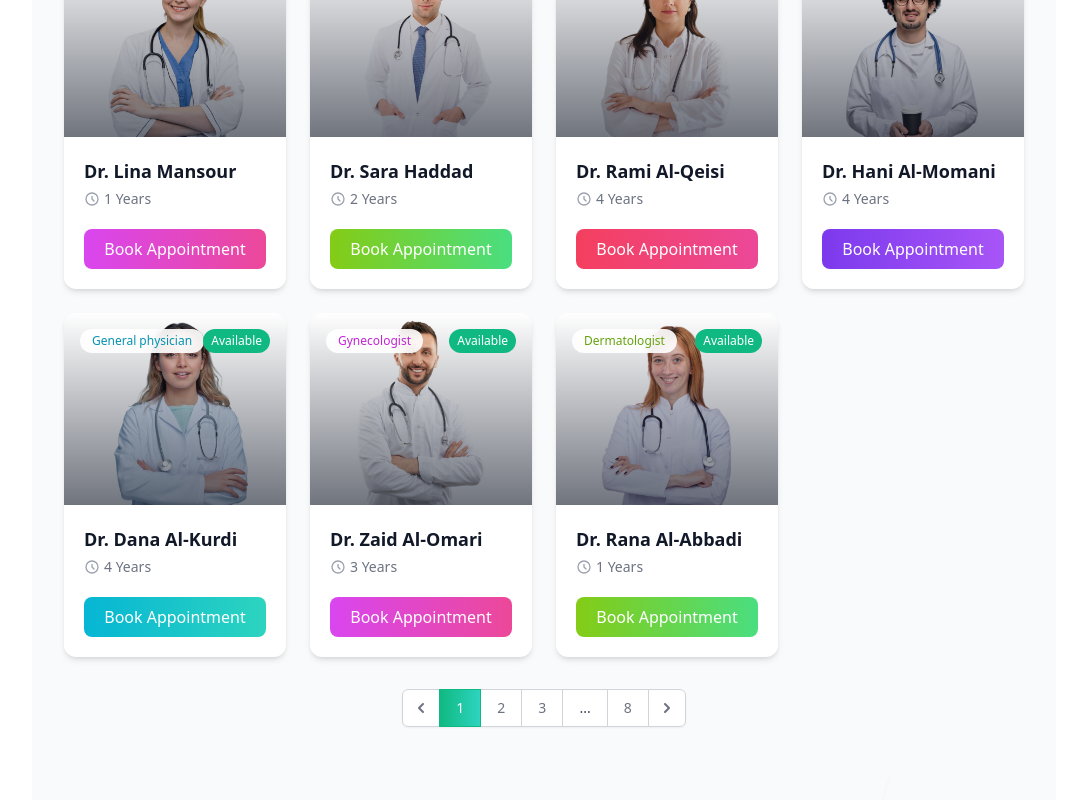
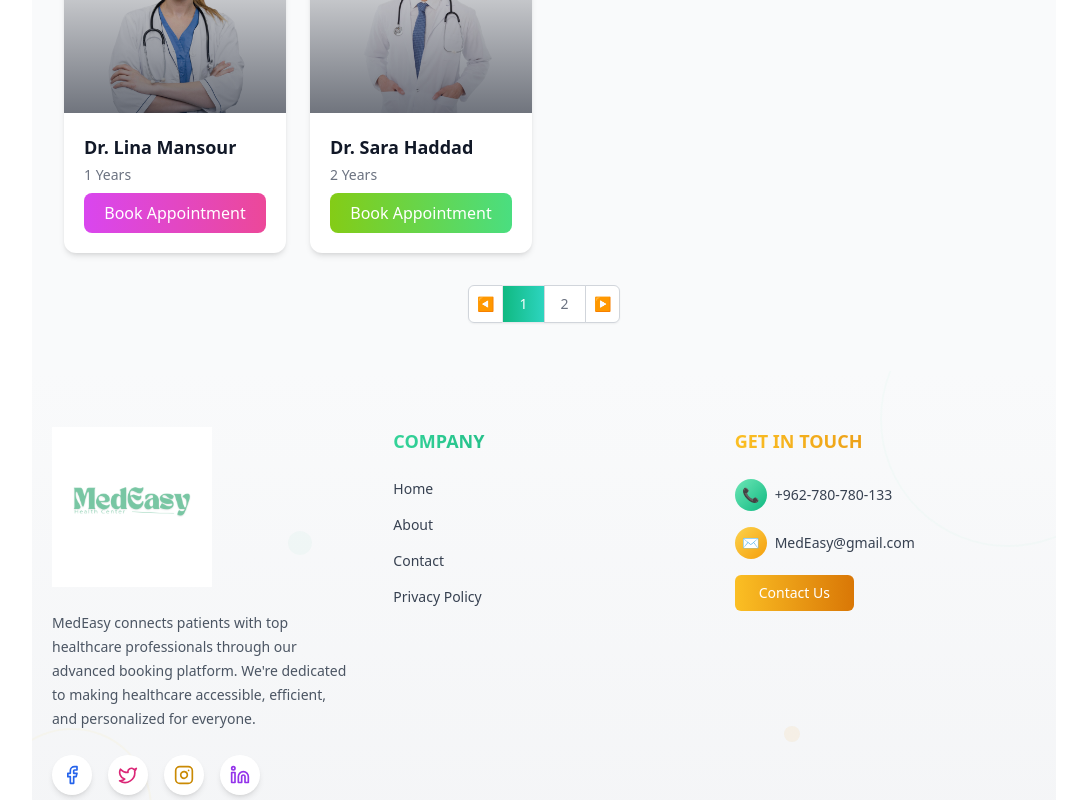
Before and after one commit to ramaqattam/frontend, a React (Vite) app: page /Doctors in a window 1280 px wide. Shown: the part 1260-2060 px from the top of the page, without its empty margins (96-1183 px from the left). Built offline with nearby package versions, Linux system fonts and the light colour scheme.

Commit message:
feat: Refactor Doctors component for improved data handling and pagination

```diff
--- a/src/pages/Doctors.jsx
+++ b/src/pages/Doctors.jsx
@@ -1,35 +1,28 @@
-// Doctors.jsx
 import React, { useState, useEffect } from "react";
 import { colorTheme } from "../components/ColorTheme";
-import { doctors as doctorsData } from "../assets/assets"; // استيراد بيانات الدكاترة من ملف assets
+import { doctors as doctorsData } from "../assets/assets"; // ✅ استدعاء الأطباء الحقيقيين
 
 const Doctors = () => {
   const [isVisible, setIsVisible] = useState(false);
   const [activeFilter, setActiveFilter] = useState("All");
   const [searchTerm, setSearchTerm] = useState("");
-  const [doctors, setDoctors] = useState([]);
   const [filteredDoctors, setFilteredDoctors] = useState([]);
+  const [currentPage, setCurrentPage] = useState(1);
 
-  // تحميل بيانات الدكاترة من ملف assets
+  const doctorsPerPage = 10; // 🔥 كم دكتور بالصفحة
+
   useEffect(() => {
-    // بما أن بيانات الدكاترة من assets لا تحتوي على خاصية availability،
-    // نفترض أن كل الدكاترة متاحون
-    setDoctors(doctorsData);
     setFilteredDoctors(doctorsData);
   }, []);
 
-  // Intersection Observer لتفعيل تأثيرات الأنيميشن عند ظهور القسم
   useEffect(() => {
-    const observer = new IntersectionObserver(
-      ([entry]) => {
-        if (entry.isIntersecting) {
-          setIsVisible(true);
-        }
-      },
-      { threshold: 0.1 }
-    );
+    const observer = new IntersectionObserver(([entry]) => {
+      if (entry.isIntersecting) {
+        setIsVisible(true);
+      }
+    }, { threshold: 0.1 });
 
-    const element = document.getElementById("doctors-container");
+    const element = document.getElementById('doctors-container');
     if (element) observer.observe(element);
 
     return () => {
@@ -37,79 +30,73 @@ const Doctors = () => {
     };
   }, []);
 
-  // تطبيق الفلاتر والبحث
   useEffect(() => {
-    let results = [...doctors];
+    let results = [...doctorsData];
 
-    // تطبيق فلتر التخصص إذا لم يكن "All"
     if (activeFilter !== "All") {
-      results = results.filter((doctor) => doctor.speciality === activeFilter);
+      results = results.filter(doctor => doctor.speciality === activeFilter);
     }
 
-    // تطبيق فلتر البحث حسب الاسم أو التخصص
     if (searchTerm) {
-      const lowercaseSearch = searchTerm.toLowerCase();
+      const lowerSearch = searchTerm.toLowerCase();
       results = results.filter(
-        (doctor) =>
-          doctor.name.toLowerCase().includes(lowercaseSearch) ||
-          doctor.speciality.toLowerCase().includes(lowercaseSearch)
+        doctor =>
+          doctor.name.toLowerCase().includes(lowerSearch) ||
+          doctor.speciality.toLowerCase().includes(lowerSearch)
       );
     }
 
     setFilteredDoctors(results);
-  }, [activeFilter, searchTerm, doctors]);
+    setCurrentPage(1); // عند الفلترة ترجع لأول صفحة
+  }, [activeFilter, searchTerm]);
 
-  // استخراج جميع التخصصات المميزة للفلاتر
-  const specialties = [
-    "All",
-    ...new Set(doctors.map((doctor) => doctor.speciality)),
-  ];
+  const specialties = ["All", ...new Set(doctorsData.map(d => d.speciality))];
 
-  // دالة لإرجاع لون حسب الفهرس
+  const totalPages = Math.ceil(filteredDoctors.length / doctorsPerPage);
+
+  const paginatedDoctors = filteredDoctors.slice(
+    (currentPage - 1) * doctorsPerPage,
+    currentPage * doctorsPerPage
+  );
+
   const getColor = (index) => {
     const accentIndex = index % colorTheme.accent.length;
     return colorTheme.accent[accentIndex];
   };
 
-  // التعامل مع اختيار دكتور محدد
+  const handlePageChange = (pageNumber) => {
+    if (pageNumber >= 1 && pageNumber <= totalPages) {
+      setCurrentPage(pageNumber);
+      window.scrollTo(0, 0);
+    }
+  };
+
   const handleDoctorSelection = (id) => {
     console.log(`Selected doctor with ID: ${id}`);
-    // هنا يمكنك الانتقال إلى صفحة تفاصيل الطبيب أو حجز موعد
   };
 
   return (
     <div className="bg-gray-50 py-12 px-4 sm:px-6 lg:px-8">
-      {/* ترويسة الصفحة */}
+
+      {/* -- Header -- */}
       <div className="max-w-7xl mx-auto text-center mb-12">
-        <h1
-          className={`text-4xl font-bold bg-clip-text text-transparent bg-gradient-to-r ${colorTheme.primary.gradient}`}
-        >
+        <h1 className={`text-4xl font-bold bg-clip-text text-transparent bg-gradient-to-r ${colorTheme.primary.gradient}`}>
           Our Expert Doctors
         </h1>
         <p className="mt-4 text-gray-600 max-w-3xl mx-auto">
-          Schedule appointments with top-rated medical professionals across
-          various specialties
+          Schedule appointments with top-rated medical professionals across various specialties
         </p>
       </div>
 
-      {/* قسم البحث والفلاتر */}
+      {/* -- Search and Filters -- */}
       <div className="max-w-7xl mx-auto mb-10">
         <div className="flex flex-col md:flex-row gap-4 items-center justify-between bg-white rounded-lg shadow-sm p-4">
-          {/* حقل البحث */}
+
+          {/* Search Input */}
           <div className="relative w-full md:w-auto">
             <div className="absolute inset-y-0 left-0 pl-3 flex items-center pointer-events-none">
-              <svg
-                className="h-5 w-5 text-gray-400"
-                fill="none"
-                viewBox="0 0 24 24"
-                stroke="currentColor"
-              >
-                <path
-                  strokeLinecap="round"
-                  strokeLinejoin="round"
-                  strokeWidth={2}
-                  d="M21 21l-6-6m2-5a7 7 0 11-14 0 7 7 0 0114 0z"
-                />
+              <svg className="h-5 w-5 text-gray-400" fill="none" viewBox="0 0 24 24" stroke="currentColor">
+                <path strokeLinecap="round" strokeLinejoin="round" strokeWidth={2} d="M21 21l-6-6m2-5a7 7 0 11-14 0 7 7 0 0114 0z" />
               </svg>
             </div>
             <input
@@ -121,7 +108,7 @@ const Doctors = () => {
             />
           </div>
 
-          {/* فلاتر التخصص */}
+          {/* Specialty Filters */}
           <div className="flex flex-wrap gap-2 w-full md:w-auto justify-center md:justify-end">
             {specialties.slice(0, 8).map((specialty) => (
               <button
@@ -130,7 +117,7 @@ const Doctors = () => {
                 className={`px-3 py-1 text-sm rounded-full transition-all duration-300 ${
                   activeFilter === specialty
                     ? `text-white bg-gradient-to-r ${colorTheme.primary.gradient} shadow-sm`
-                    : "text-gray-700 bg-gray-100 hover:bg-gray-200"
+                    : 'text-gray-700 bg-gray-100 hover:bg-gray-200'
                 }`}
               >
                 {specialty}
@@ -160,72 +147,31 @@ const Doctors = () => {
         </div>
       </div>
 
-      {/* شبكة عرض الدكاترة */}
-      <div
-        id="doctors-container"
-        className={`max-w-7xl mx-auto transition-all duration-1000 transform ${
-          isVisible ? "opacity-100 translate-y-0" : "opacity-0 translate-y-10"
-        }`}
-      >
-        {filteredDoctors.length > 0 ? (
+      {/* -- Doctors Grid -- */}
+      <div id="doctors-container" className={`max-w-7xl mx-auto transition-all duration-1000 transform ${isVisible ? 'opacity-100 translate-y-0' : 'opacity-0 translate-y-10'}`}>
+        {paginatedDoctors.length > 0 ? (
           <div className="grid grid-cols-1 sm:grid-cols-2 lg:grid-cols-3 xl:grid-cols-4 gap-6">
-            {filteredDoctors.map((doctor, index) => {
+            {paginatedDoctors.map((doctor, index) => {
               const color = getColor(index);
               return (
-                <div
-                  key={doctor._id}
-                  onClick={() => handleDoctorSelection(doctor._id)}
+                <div key={doctor._id} onClick={() => handleDoctorSelection(doctor._id)}
                   className="bg-white rounded-xl overflow-hidden shadow-md hover:shadow-lg cursor-pointer transition-all duration-500 transform hover:-translate-y-2"
-                  style={{
-                    transitionDelay: `${50 * (index % 8)}ms`,
-                  }}
+                  style={{ transitionDelay: `${50 * (index % 8)}ms` }}
                 >
                   <div className="relative">
-                    <img
-                      className="w-full h-48 object-cover object-center"
-                      src={doctor.image}
-                      alt={doctor.name}
-                    />
+                    <img className="w-full h-48 object-cover object-center" src={doctor.image} alt={doctor.name} />
                     <div className="absolute inset-0 bg-gradient-to-t from-gray-900 to-transparent opacity-60"></div>
-
-                    {/* شارة التخصص */}
-                    <div
-                      className={`absolute top-4 left-4 bg-white bg-opacity-90 backdrop-blur-sm px-3 py-1 rounded-full text-xs font-medium ${color.text}`}
-                    >
+                    <div className={`absolute top-4 left-4 bg-white bg-opacity-90 backdrop-blur-sm px-3 py-1 rounded-full text-xs font-medium ${color.text}`}>
                       {doctor.speciality}
                     </div>
-
-                    {/* شارة التوفر */}
                     <div className="absolute top-4 right-4 px-2 py-1 rounded-full text-xs font-medium bg-emerald-500 text-white">
                       Available
                     </div>
                   </div>
-
                   <div className="p-5">
-                    <h3 className="font-bold text-lg text-gray-900 mb-1">
-                      {doctor.name}
-                    </h3>
-                    <div className="flex items-center text-sm text-gray-500 mb-3">
-                      <svg
-                        className="w-4 h-4 mr-1 text-gray-400"
-                        fill="none"
-                        stroke="currentColor"
-                        viewBox="0 0 24 24"
-                      >
-                        <path
-                          strokeLinecap="round"
-                          strokeLinejoin="round"
-                          strokeWidth="2"
-                          d="M12 8v4l3 3m6-3a9 9 0 11-18 0 9 9 0 0118 0z"
-                        />
-                      </svg>
-                      <span>{doctor.experience}</span>
-                    </div>
-
-                    {/* زر الحجز */}
-                    <button
-                      className={`w-full py-2 mt-2 rounded-lg bg-gradient-to-r ${color.gradient} text-white font-medium transform transition-all duration-300 hover:shadow-md focus:ring-2 focus:ring-offset-2 focus:ring-emerald-500`}
-                    >
+                    <h3 className="font-bold text-lg text-gray-900 mb-1">{doctor.name}</h3>
+                    <p className="text-sm text-gray-500">{doctor.experience}</p>
+                    <button className={`w-full py-2 mt-2 rounded-lg bg-gradient-to-r ${color.gradient} text-white font-medium`}>
                       Book Appointment
                     </button>
                   </div>
@@ -235,24 +181,12 @@ const Doctors = () => {
           </div>
         ) : (
           <div className="text-center py-16">
-            <div className="inline-block p-6 rounded-full bg-gray-100 text-gray-500 mb-4">
-              <svg
-                className="w-10 h-10"
-                fill="none"
-                stroke="currentColor"
-                viewBox="0 0 24 24"
-              >
-                <path
-                  strokeLinecap="round"
-                  strokeLinejoin="round"
-                  strokeWidth="2"
-                  d="M9.172 16.172a4 4 0 015.656 0M9 10h.01M15 10h.01M21 12a9 9 0 11-18 0 9 9 0 0118 0z"
-                />
+            <div className={`inline-block p-6 rounded-full bg-gray-100 text-gray-500 mb-4`}>
+              <svg className="w-10 h-10" fill="none" stroke="currentColor" viewBox="0 0 24 24">
+                <path strokeLinecap="round" strokeLinejoin="round" strokeWidth="2" d="M9.172 16.172a4 4 0 015.656 0M9 10h.01M15 10h.01M21 12a9 9 0 11-18 0 9 9 0 0118 0z" />
               </svg>
             </div>
-            <h3 className="text-lg font-medium text-gray-900 mb-1">
-              No doctors found
-            </h3>
+            <h3 className="text-lg font-medium text-gray-900 mb-1">No doctors found</h3>
             <p className="text-gray-500">
               Try adjusting your search or filter criteria
             </p>
@@ -269,84 +203,39 @@ const Doctors = () => {
         )}
       </div>
 
-      {/* Pagination */}
-      {filteredDoctors.length > 0 && (
+      {/* -- Pagination Section -- */}
+      {totalPages > 1 && (
         <div className="max-w-7xl mx-auto mt-8 flex justify-center">
-          <nav
-            className="relative z-10 inline-flex rounded-md shadow-sm -space-x-px"
-            aria-label="Pagination"
-          >
-            <a
-              href="#"
+          <nav className="relative z-0 inline-flex rounded-md shadow-sm -space-x-px" aria-label="Pagination">
+            <button
+              onClick={() => handlePageChange(currentPage - 1)}
+              disabled={currentPage === 1}
               className="relative inline-flex items-center px-2 py-2 rounded-l-md border border-gray-300 bg-white text-sm font-medium text-gray-500 hover:bg-gray-50"
             >
-              <span className="sr-only">Previous</span>
-              <svg
-                className="h-5 w-5"
-                xmlns="http://www.w3.org/2000/svg"
-                viewBox="0 0 20 20"
-                fill="currentColor"
-                aria-hidden="true"
+              ◀
+            </button>
+
+            {[...Array(totalPages)].map((_, index) => (
+              <button
+                key={index + 1}
+                onClick={() => handlePageChange(index + 1)}
+                className={`relative inline-flex items-center px-4 py-2 border text-sm font-medium ${
+                  currentPage === index + 1
+                    ? `bg-gradient-to-r ${colorTheme.primary.gradient} text-white`
+                    : "bg-white border-gray-300 text-gray-500 hover:bg-gray-50"
+                }`}
               >
-                <path
-                  fillRule="evenodd"
-                  d="M12.707 5.293a1 1 0 010 1.414L9.414 10l3.293 3.293a1 1 0 01-1.414 1.414l-4-4a1 1 0 010-1.414l4-4a1 1 0 011.414 0z"
-                  clipRule="evenodd"
-                />
-              </svg>
-            </a>
+                {index + 1}
+              </button>
+            ))}
 
-            <a
-              href="#"
-              aria-current="page"
-              className={`z-10 bg-gradient-to-r ${colorTheme.primary.gradient} border-emerald-500 text-white relative inline-flex items-center px-4 py-2 border text-sm font-medium`}
-            >
-              1
-            </a>
-
-            <a
-              href="#"
-              className="bg-white border-gray-300 text-gray-500 hover:bg-gray-50 relative inline-flex items-center px-4 py-2 border text-sm font-medium"
-            >
-              2
-            </a>
-
-            <a
-              href="#"
-              className="bg-white border-gray-300 text-gray-500 hover:bg-gray-50 hidden md:inline-flex relative items-center px-4 py-2 border text-sm font-medium"
-            >
-              3
-            </a>
-            <span className="relative inline-flex items-center px-4 py-2 border border-gray-300 bg-white text-sm font-medium text-gray-700">
-              ...
-            </span>
-
-            <a
-              href="#"
-              className="bg-white border-gray-300 text-gray-500 hover:bg-gray-50 relative inline-flex items-center px-4 py-2 border text-sm font-medium"
-            >
-              8
-            </a>
-
-            <a
-              href="#"
+            <button
+              onClick={() => handlePageChange(currentPage + 1)}
+              disabled={currentPage === totalPages}
               className="relative inline-flex items-center px-2 py-2 rounded-r-md border border-gray-300 bg-white text-sm font-medium text-gray-500 hover:bg-gray-50"
             >
-              <span className="sr-only">Next</span>
-              <svg
-                className="h-5 w-5"
-                xmlns="http://www.w3.org/2000/svg"
-                viewBox="0 0 20 20"
-                fill="currentColor"
-                aria-hidden="true"
-              >
-                <path
-                  fillRule="evenodd"
-                  d="M7.293 14.707a1 1 0 010-1.414L10.586 10 7.293 6.707a1 1 0 011.414-1.414l4 4a1 1 0 010 1.414l-4 4a1 1 0 01-1.414 0z"
-                  clipRule="evenodd"
-                />
-              </svg>
-            </a>
+              ▶
+            </button>
           </nav>
         </div>
       )}
```
